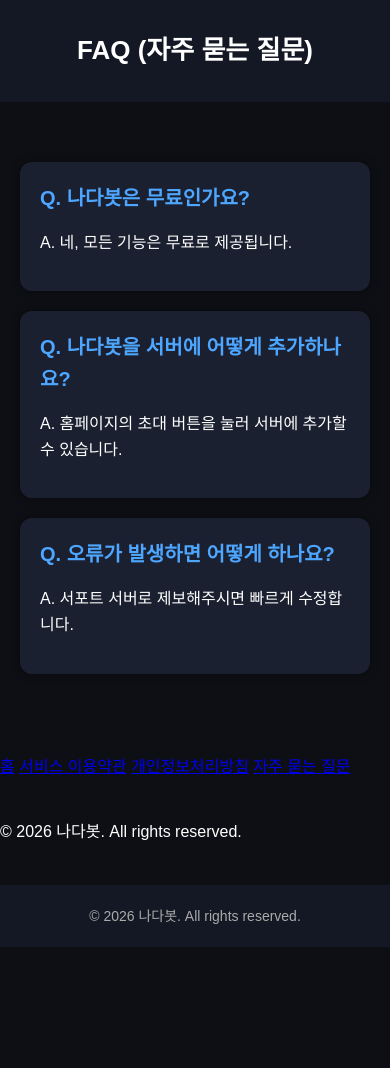
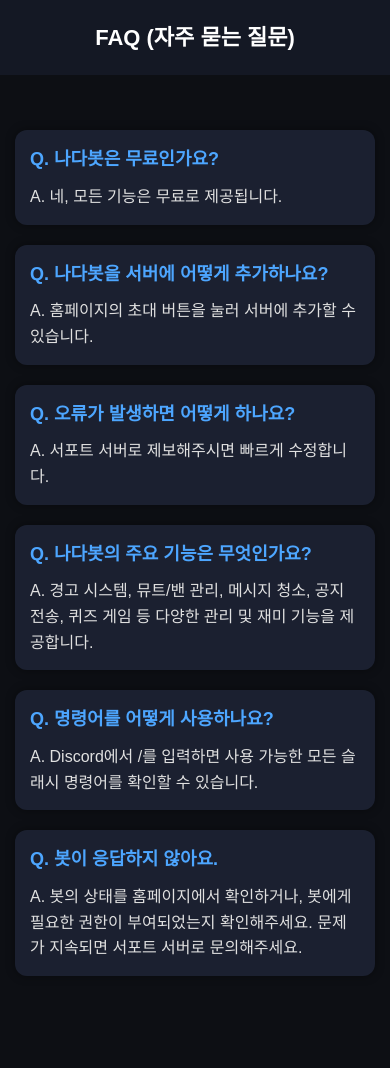
Before and after one commit to nada0000000000/nadabot, a plain HTML site: page faq/index.html in a window 390 px wide. Shown: the top 1068 px of the page. Before the commit the page ends 947 px from the top, so only its background shows below. Drawn offline with Linux system fonts and the light colour scheme.

Commit message:
Update index.html

```diff
--- a/faq/index.html
+++ b/faq/index.html
@@ -33,6 +33,12 @@
       padding: 20px;
       margin-bottom: 20px;
       box-shadow: 0 0 10px rgba(0,0,0,0.4);
+      transition: transform 0.2s, box-shadow 0.2s;
+    }
+
+    .card:hover {
+      transform: translateY(-3px);
+      box-shadow: 0 5px 20px rgba(77, 166, 255, 0.3);
     }
 
     .card h2 {
@@ -41,13 +47,69 @@
       color: #4da6ff;
     }
 
+    .card p {
+      margin: 0;
+      color: #e0e0e0;
+    }
+
     footer {
       text-align: center;
-      padding: 20px;
+      padding: 40px 20px;
       background: #141824;
-      margin-top: 40px;
+      margin-top: 60px;
       font-size: 14px;
       color: #aaa;
+    }
+
+    .footer-links {
+      margin: 25px 0;
+    }
+
+    .footer-link {
+      margin: 0 15px;
+      color: #4da6ff;
+      text-decoration: none;
+      transition: color 0.2s;
+    }
+
+    .footer-link:hover {
+      color: #7fc4ff;
+      text-decoration: underline;
+    }
+
+    .copyright {
+      margin-top: 30px;
+      color: #888;
+    }
+
+    /* 반응형 디자인 */
+    @media (max-width: 768px) {
+      header {
+        font-size: 22px;
+        padding: 20px;
+      }
+
+      .container {
+        padding: 15px;
+      }
+
+      .card {
+        padding: 15px;
+      }
+
+      .card h2 {
+        font-size: 18px;
+      }
+
+      .footer-links {
+        display: flex;
+        flex-direction: column;
+        gap: 10px;
+      }
+
+      .footer-link {
+        margin: 5px 0;
+      }
     }
   </style>
 </head>
@@ -72,22 +134,32 @@
     <p>A. 서포트 서버로 제보해주시면 빠르게 수정합니다.</p>
   </div>
 
+  <div class="card">
+    <h2>Q. 나다봇의 주요 기능은 무엇인가요?</h2>
+    <p>A. 경고 시스템, 뮤트/밴 관리, 메시지 청소, 공지 전송, 퀴즈 게임 등 다양한 관리 및 재미 기능을 제공합니다.</p>
   </div>
 
+  <div class="card">
+    <h2>Q. 명령어를 어떻게 사용하나요?</h2>
+    <p>A. Discord에서 /를 입력하면 사용 가능한 모든 슬래시 명령어를 확인할 수 있습니다.</p>
+  </div>
 
+  <div class="card">
+    <h2>Q. 봇이 응답하지 않아요.</h2>
+    <p>A. 봇의 상태를 홈페이지에서 확인하거나, 봇에게 필요한 권한이 부여되었는지 확인해주세요. 문제가 지속되면 서포트 서버로 문의해주세요.</p>
+  </div>
 
-        <div style="margin-top:25px;">
+</div>
+
+<footer>
+  <div class="footer-links">
     <a href="https://nada-bot.kro.kr" class="footer-link">홈</a>
     <a href="https://nada-bot.kro.kr/terms" class="footer-link">서비스 이용약관</a>
     <a href="https://nada-bot.kro.kr/privacy" class="footer-link">개인정보처리방침</a>
-            <a href="https://nadabot.kro.kr/faq" class="foorter-link">자주 묻는 질문</a>
+    <a href="https://nadabot.kro.kr/faq" class="footer-link">자주 묻는 질문</a>
   </div>
 
-        <p style="margin-top:40px;">© 2026 나다봇. All rights reserved.</p>
-    </div>
-</footer>
-<footer>
-  © 2026 나다봇. All rights reserved.
+  <p class="copyright">© 2026 나다봇. All rights reserved.</p>
 </footer>
 
 </body>
```
Lines whose indentation alone changed are shown as unchanged.
